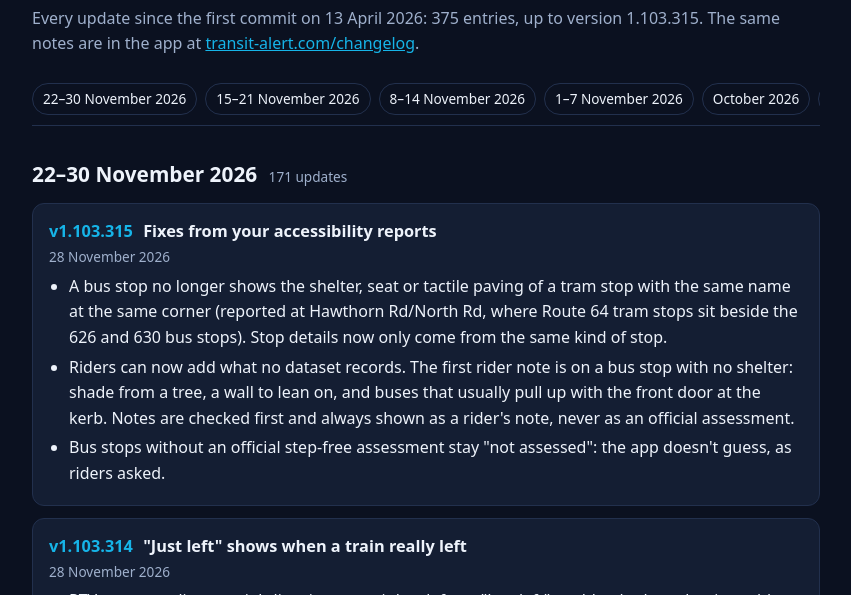
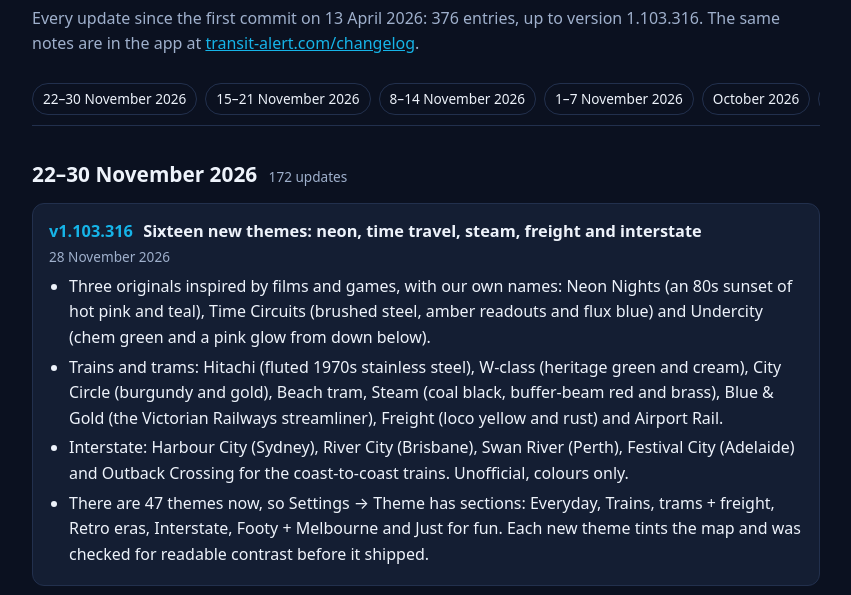
Before and after one commit to comengfreak/comengfreak.github.io, a plain HTML site: page changelog.html in a window 1280 px wide. Shown: the part 137-732 px from the top of the page, without its empty margins (214-1065 px from the left). Drawn offline with Linux system fonts and the light colour scheme.

Commit message:
Changelog to 1.103.316

```diff
--- a/changelog.html
+++ b/changelog.html
@@ -33,11 +33,12 @@
 <div class="wrap">
 <header><a class="home" href="./"><img src="img/icon.png" alt=""> TransitAlert</a></header>
 <h1>Changelog</h1>
-<p class="lead">Every update since the first commit on 13 April 2026: 375 entries, up to version 1.103.315. The same notes are in the app at <a href="https://transit-alert.com/changelog">transit-alert.com/changelog</a>.</p>
+<p class="lead">Every update since the first commit on 13 April 2026: 376 entries, up to version 1.103.316. The same notes are in the app at <a href="https://transit-alert.com/changelog">transit-alert.com/changelog</a>.</p>
 <nav class="months" aria-label="Jump to"><a href="#2026-11-22">22–30 November 2026</a><a href="#2026-11-15">15–21 November 2026</a><a href="#2026-11-08">8–14 November 2026</a><a href="#2026-11-01">1–7 November 2026</a><a href="#2026-10">October 2026</a><a href="#2026-09">September 2026</a><a href="#2026-07">July 2026</a><a href="#2026-06">June 2026</a><a href="#2026-05">May 2026</a><a href="#2026-04">April 2026</a></nav>
 
 <section id="2026-11-22">
-  <h2>22–30 November 2026 <span>171 updates</span></h2>
+  <h2>22–30 November 2026 <span>172 updates</span></h2>
+  <article><h3><span class="v">v1.103.316</span> Sixteen new themes: neon, time travel, steam, freight and interstate</h3><p class="date">28 November 2026</p><ul><li>Three originals inspired by films and games, with our own names: Neon Nights (an 80s sunset of hot pink and teal), Time Circuits (brushed steel, amber readouts and flux blue) and Undercity (chem green and a pink glow from down below).</li><li>Trains and trams: Hitachi (fluted 1970s stainless steel), W-class (heritage green and cream), City Circle (burgundy and gold), Beach tram, Steam (coal black, buffer-beam red and brass), Blue &amp; Gold (the Victorian Railways streamliner), Freight (loco yellow and rust) and Airport Rail.</li><li>Interstate: Harbour City (Sydney), River City (Brisbane), Swan River (Perth), Festival City (Adelaide) and Outback Crossing for the coast-to-coast trains. Unofficial, colours only.</li><li>There are 47 themes now, so Settings → Theme has sections: Everyday, Trains, trams + freight, Retro eras, Interstate, Footy + Melbourne and Just for fun. Each new theme tints the map and was checked for readable contrast before it shipped.</li></ul></article>
   <article><h3><span class="v">v1.103.315</span> Fixes from your accessibility reports</h3><p class="date">28 November 2026</p><ul><li>A bus stop no longer shows the shelter, seat or tactile paving of a tram stop with the same name at the same corner (reported at Hawthorn Rd/North Rd, where Route 64 tram stops sit beside the 626 and 630 bus stops). Stop details now only come from the same kind of stop.</li><li>Riders can now add what no dataset records. The first rider note is on a bus stop with no shelter: shade from a tree, a wall to lean on, and buses that usually pull up with the front door at the kerb. Notes are checked first and always shown as a rider's note, never as an official assessment.</li><li>Bus stops without an official step-free assessment stay &quot;not assessed&quot;: the app doesn't guess, as riders asked.</li></ul></article>
   <article><h3><span class="v">v1.103.314</span> &quot;Just left&quot; shows when a train really left</h3><p class="date">28 November 2026</p><ul><li>PTV stops sending a train's live time once it has left, so &quot;Just left&quot; could only show the timetable. TransitAlert now keeps the last live time Metro gave for each train at each station before it went, so you can see when it really left and whether it went early. Trains that left before the server last restarted still show their timetabled time.</li></ul></article>
   <article><h3><span class="v">v1.103.313</span> &quot;Did it already go?&quot; Trains that just left, and whether they went early</h3><p class="date">28 November 2026</p><ul><li>Departure boards now have a &quot;Just left · last hour&quot; list: each train with the time it really left and whether it went early, on time or late (&quot;Left 1:29 pm · 2 min early&quot;). A rider at South Yarra waited for an X'Trapolis 2.0 to Carrum that had already been through, and the app couldn't tell them.</li><li>The map's recent services show the same thing instead of just &quot;Departed&quot;.</li></ul></article>
```
